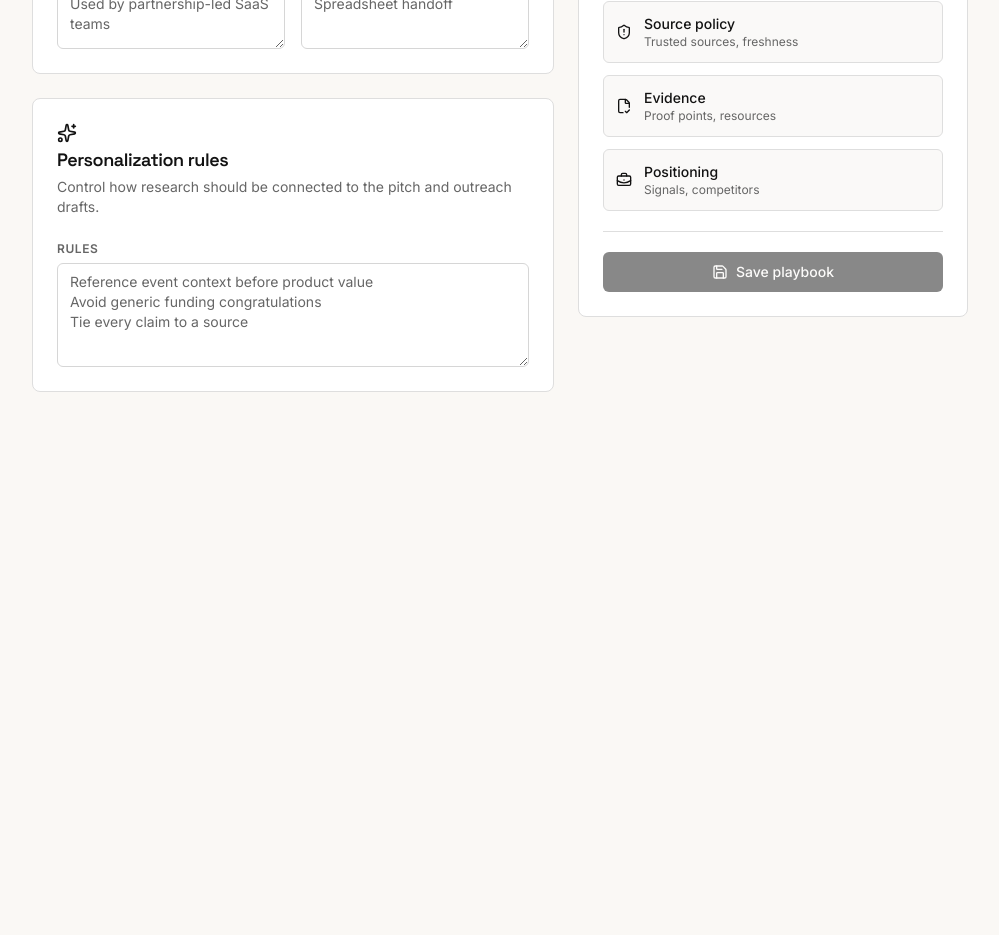
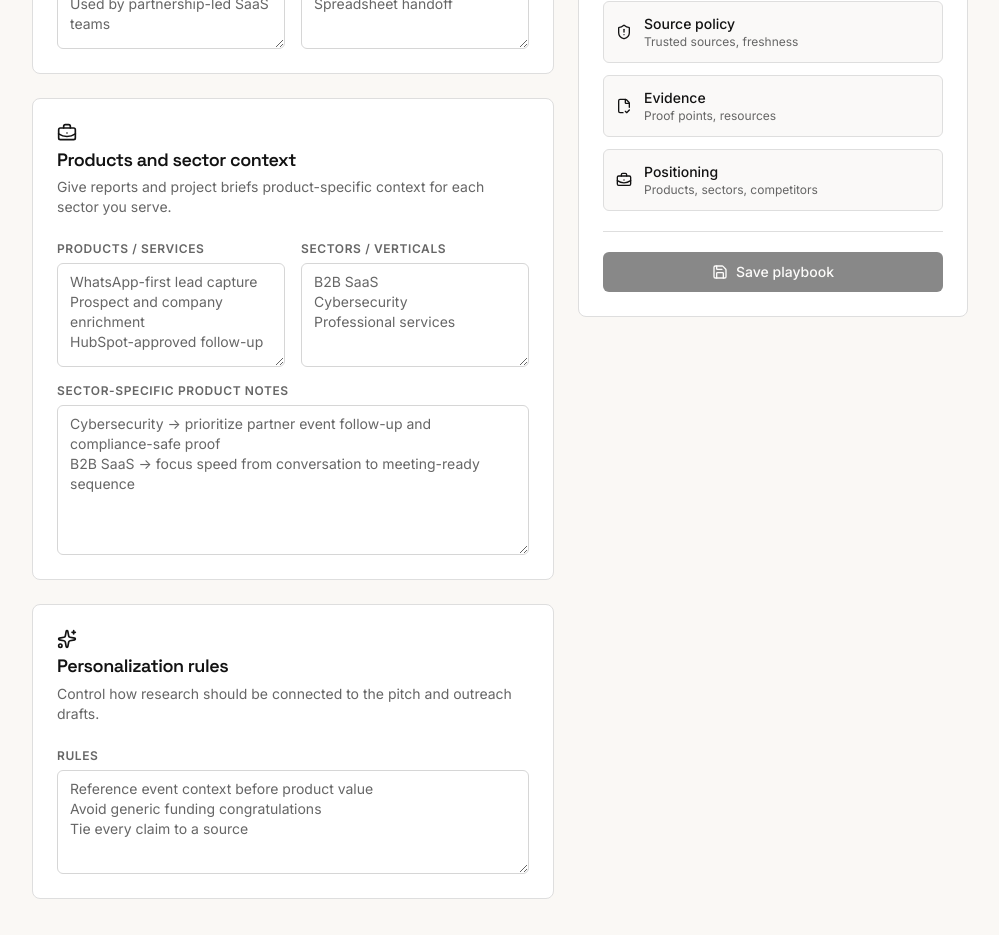
Before and after one commit to SAMK-online/Connexted, a React (Vite) app in the folder frontend/: page /app/playbook in a window 1280 px wide. Shown: the part 1180-2115 px from the top of the page, without its empty margins (280-1279 px from the left). Before the commit the page ends 1612 px from the top, so only its background shows below. Built offline with nearby package versions, Linux system fonts and the light colour scheme; no server answers.

Commit message:
Add product sector controls to playbook UI

```diff
--- a/frontend/src/pages/Playbook.jsx
+++ b/frontend/src/pages/Playbook.jsx
@@ -20,6 +20,7 @@ import { Button } from "@/components/ui/button";
 import { Input } from "@/components/ui/input";
 import { Label } from "@/components/ui/label";
 import { Textarea } from "@/components/ui/textarea";
+import { cn } from "@/lib/utils";
 
 const EMPTY_PLAYBOOK = {
   name: "",
@@ -28,6 +29,9 @@ const EMPTY_PLAYBOOK = {
   disqualifiers: "",
   negative_signals: "",
   value_props: "",
+  products_offered: "",
+  target_sectors: "",
+  sector_positioning: "",
   priority_signals: "",
   trusted_sources: "",
   research_resources: "",
@@ -56,6 +60,9 @@ export default function Playbook() {
       disqualifiers: listToText(activePlaybook.disqualifiers),
       negative_signals: listToText(activePlaybook.negative_signals),
       value_props: listToText(activePlaybook.value_props),
+      products_offered: listToText(activePlaybook.products_offered),
+      target_sectors: listToText(activePlaybook.target_sectors),
+      sector_positioning: listToText(activePlaybook.sector_positioning),
       priority_signals: listToText(activePlaybook.priority_signals),
       trusted_sources: listToText(activePlaybook.trusted_sources),
       research_resources: listToText(activePlaybook.research_resources),
@@ -77,6 +84,9 @@ export default function Playbook() {
         disqualifiers: listToText(data.disqualifiers),
         negative_signals: listToText(data.negative_signals),
         value_props: listToText(data.value_props),
+        products_offered: listToText(data.products_offered),
+        target_sectors: listToText(data.target_sectors),
+        sector_positioning: listToText(data.sector_positioning),
         priority_signals: listToText(data.priority_signals),
         trusted_sources: listToText(data.trusted_sources),
         research_resources: listToText(data.research_resources),
@@ -102,6 +112,9 @@ export default function Playbook() {
         disqualifiers: textToList(form.disqualifiers),
         negative_signals: textToList(form.negative_signals),
         value_props: textToList(form.value_props),
+        products_offered: textToList(form.products_offered),
+        target_sectors: textToList(form.target_sectors),
+        sector_positioning: textToList(form.sector_positioning),
         priority_signals: textToList(form.priority_signals),
         trusted_sources: textToList(form.trusted_sources),
         research_resources: textToList(form.research_resources),
@@ -262,6 +275,53 @@ export default function Playbook() {
 
           <Card>
             <CardHeader>
+              <BriefcaseBusiness className="h-5 w-5" />
+              <CardTitle>Products and sector context</CardTitle>
+              <CardDescription>
+                Give reports and project briefs product-specific context for each sector you serve.
+              </CardDescription>
+            </CardHeader>
+            <CardContent className="grid gap-4 lg:grid-cols-2">
+              <Field label="Products / services" htmlFor="products-offered">
+                <Textarea
+                  id="products-offered"
+                  value={form.products_offered}
+                  onChange={(event) =>
+                    setForm((current) => ({ ...current, products_offered: event.target.value }))
+                  }
+                  placeholder={
+                    "WhatsApp-first lead capture\nProspect and company enrichment\nHubSpot-approved follow-up"
+                  }
+                />
+              </Field>
+              <Field label="Sectors / verticals" htmlFor="target-sectors">
+                <Textarea
+                  id="target-sectors"
+                  value={form.target_sectors}
+                  onChange={(event) =>
+                    setForm((current) => ({ ...current, target_sectors: event.target.value }))
+                  }
+                  placeholder={"B2B SaaS\nCybersecurity\nProfessional services"}
+                />
+              </Field>
+              <Field label="Sector-specific product notes" htmlFor="sector-positioning" className="lg:col-span-2">
+                <Textarea
+                  id="sector-positioning"
+                  value={form.sector_positioning}
+                  onChange={(event) =>
+                    setForm((current) => ({ ...current, sector_positioning: event.target.value }))
+                  }
+                  className="lg:min-h-[150px]"
+                  placeholder={
+                    "Cybersecurity -> prioritize partner event follow-up and compliance-safe proof\nB2B SaaS -> focus speed from conversation to meeting-ready sequence"
+                  }
+                />
+              </Field>
+            </CardContent>
+          </Card>
+
+          <Card>
+            <CardHeader>
               <Sparkles className="h-5 w-5" />
               <CardTitle>Personalization rules</CardTitle>
               <CardDescription>
@@ -353,7 +413,7 @@ export default function Playbook() {
                 <UsageItem icon={Target} label="Qualification" value="ICP, personas, exclusions" />
                 <UsageItem icon={ShieldAlert} label="Source policy" value="Trusted sources, freshness" />
                 <UsageItem icon={FileCheck2} label="Evidence" value="Proof points, resources" />
-                <UsageItem icon={BriefcaseBusiness} label="Positioning" value="Signals, competitors" />
+                <UsageItem icon={BriefcaseBusiness} label="Positioning" value="Products, sectors, competitors" />
               </div>
               <FormFooter
                 disabled={playbooks.isLoading || !activePlaybook || mutation.isPending}
@@ -371,9 +431,9 @@ export default function Playbook() {
   );
 }
 
-function Field({ label, htmlFor, children }) {
+function Field({ label, htmlFor, className, children }) {
   return (
-    <div className="flex flex-col gap-1.5">
+    <div className={cn("flex flex-col gap-1.5", className)}>
       <Label htmlFor={htmlFor}>{label}</Label>
       {children}
     </div>
```
